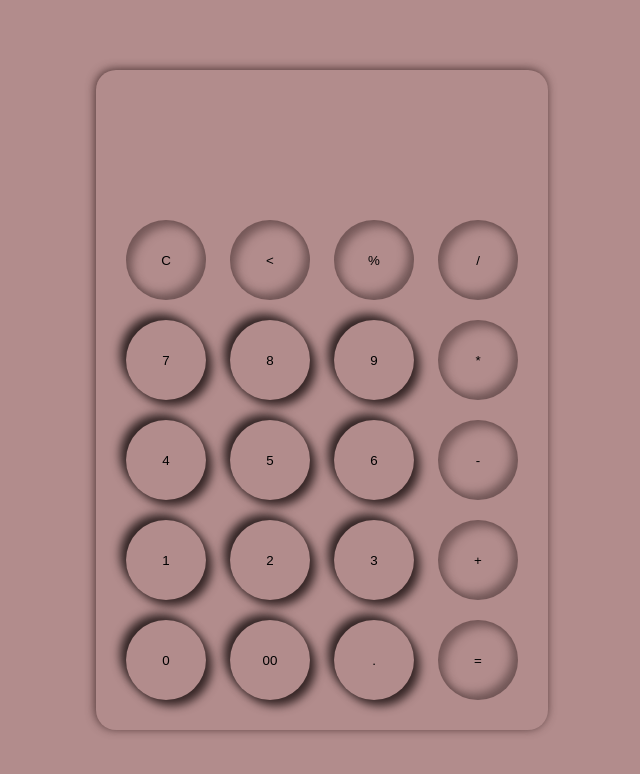
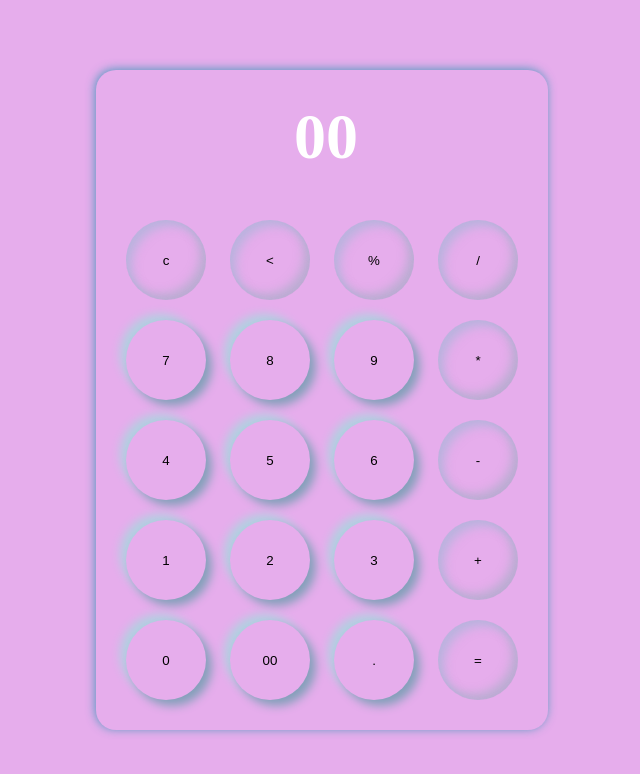
Before and after one commit to Rahul00154/JavaScript-Practise, a plain HTML site: page Calculator/index.html in a window 1280 px wide. Both pictures are taken after a click on the button "00". Shown: the whole page, without its empty margins (318-958 px from the left). Drawn offline with Linux system fonts and the light colour scheme.

Commit message:
final Changes

```diff
--- a/Calculator/index.html
+++ b/Calculator/index.html
@@ -13,43 +13,43 @@
     <div class="calc">
       <h1 id="input"></h1>
       <div>
-        <button class="new">C</button>
-        <button class="new">&lt</button>
-        <button class="new">%</button>
-        <button class="new">/</button>
+        <button class="btn">c</button>
+        <button class="btn">&lt</button>
+        <button class="btn">%</button>
+        <button class="btn">/</button>
       </div>
 
       <div>
         <button>7</button>
         <button>8</button>
         <button>9</button>
-        <button class="new">*</button>
+        <button class="btn">*</button>
       </div>
 
       <div>
         <button>4</button>
         <button>5</button>
         <button>6</button>
-        <button class="new">-</button>
+        <button class="btn">-</button>
       </div>
 
       <div>
         <button>1</button>
         <button>2</button>
         <button>3</button>
-        <button class="new">+</button>
+        <button class="btn">+</button>
       </div>
 
       <div>
         <button>0</button>
         <button>00</button>
         <button>.</button>
-        <button class="new">=
-        </button>
+        <button class="btn">=</button>
       </div>
 
     </div>
   </div>
+  <script src="script.js"></script>
 </body>
 
 </html>
--- a/Calculator/script.js
+++ b/Calculator/script.js
@@ -0,0 +1,19 @@
+const input = document.getElementById("input");
+const button = document.querySelectorAll("button");
+
+button.forEach((elem) => {
+  elem.addEventListener("click", (e) => {
+    console.log(e.target.textContent);
+
+    if (e.target.textContent === "c") {
+      input.innerText = "";
+    } else if (e.target.textContent === "<") {
+      input.innerText = input.innerText.slice(0, -1);
+    } else if (e.target.textContent === "=") {
+      input.innerText = eval(input.innerText);
+    } else {
+      input.innerText += e.target.textContent;
+    }
+    input.scrollLeft = input.scrollWidth;
+  });
+});
--- a/Calculator/style.css
+++ b/Calculator/style.css
@@ -5,7 +5,7 @@
 }
 
 body {
-  background-color: #b28c8c;
+  background-color: #e6adec;
 }
 
 .container {
@@ -20,9 +20,9 @@ body {
 .calc {
   padding: 20px;
   border-radius: 20px;
-  background: transparent;
+  background-color: #e6adec;
   border: none;
-  box-shadow: -1px -1px 10px rgba(55, 33, 33, 0.8);
+  box-shadow: -1px -1px 10px rgba(46, 149, 181, 0.8);
 }
 
 #input {
@@ -48,10 +48,10 @@ button {
   border-radius: 50%;
   background: transparent;
   cursor: pointer;
-  box-shadow: 6px 6px 10px rgb(54, 38, 38), -6px -6px 10px rgb(52, 38, 38);
+  box-shadow: 6px 6px 10px rgb(132, 160, 186), -6px -6px 10px rgb(178, 208, 225);
 }
 
-.new {
-  box-shadow: inset 6px 6px 10px rgba(57, 38, 38, 0.5),
-    inset -6px -6px 10px rgba(51, 36, 36, 0.5);
+.btn {
+  box-shadow: inset 6px 6px 10px rgba(148, 185, 211, 0.5),
+    inset -6px -6px 10px rgba(147, 173, 188, 0.5);
 }
```
